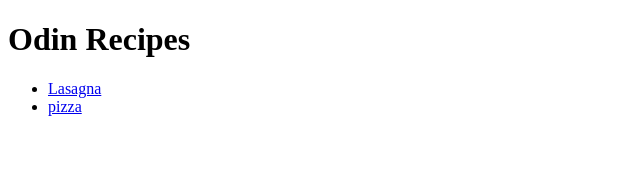
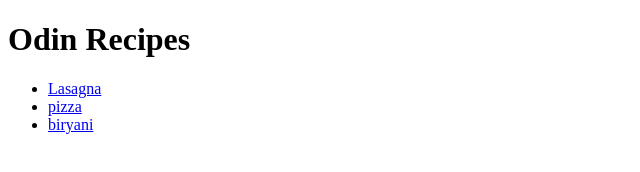
Before and after one commit to zakiya3037/odin-recipes, a plain HTML site: page index.html in a window 1280 px wide. Shown: the full height of the page, 0-640 px from the left. Drawn offline with Linux system fonts and the light colour scheme.

Commit message:
updated one more recipe link to index

```diff
--- a/index.html
+++ b/index.html
@@ -10,6 +10,7 @@
     <ul>
       <li><a href="recipes/lasagna.html">Lasagna</a></li>
       <li><a href="recipes/pizza.html">pizza</a></li>
+      <li><a href="recipes/biryani.html">biryani</a></li>
     </ul>
 </body>
 </html>
```
